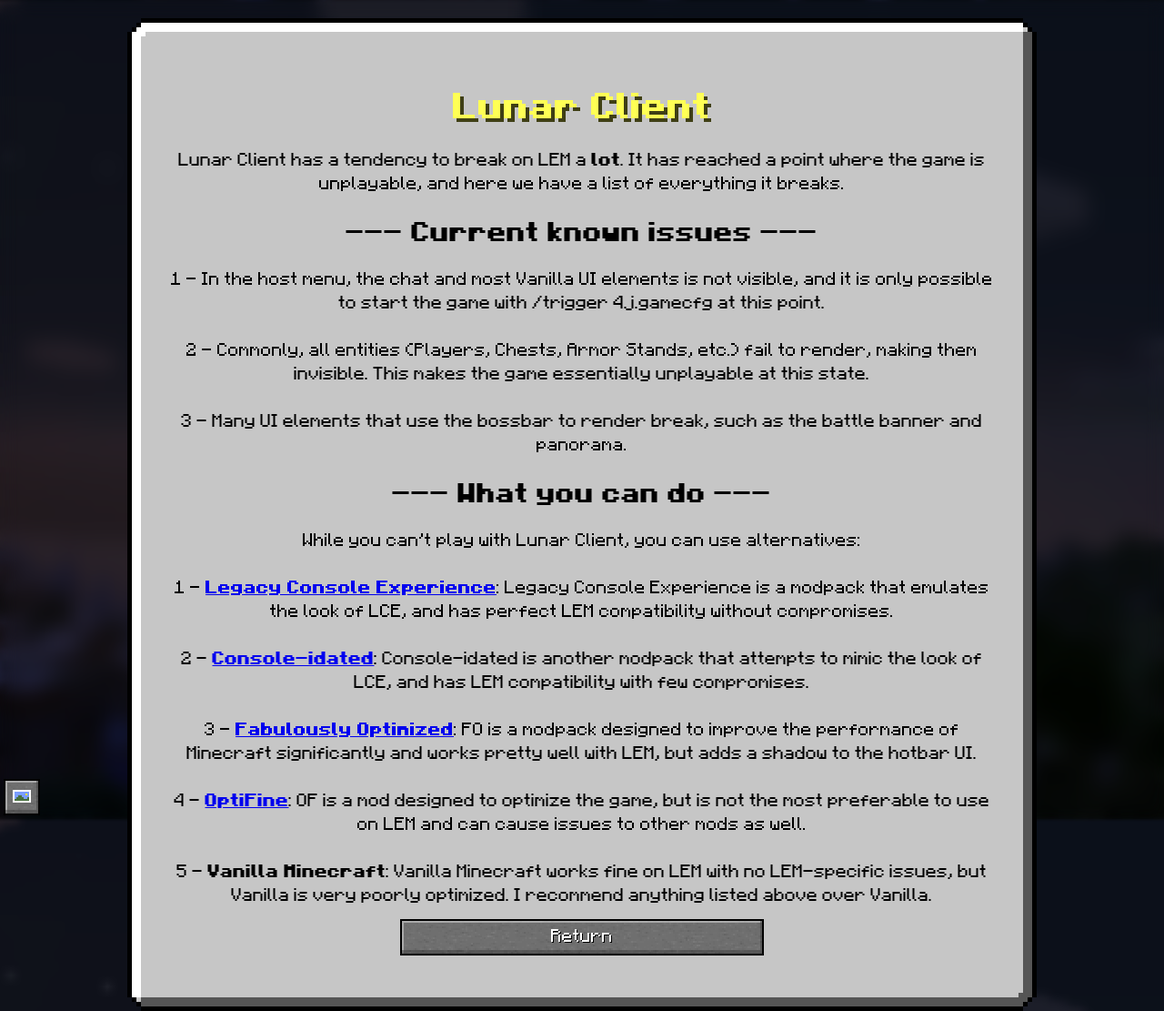
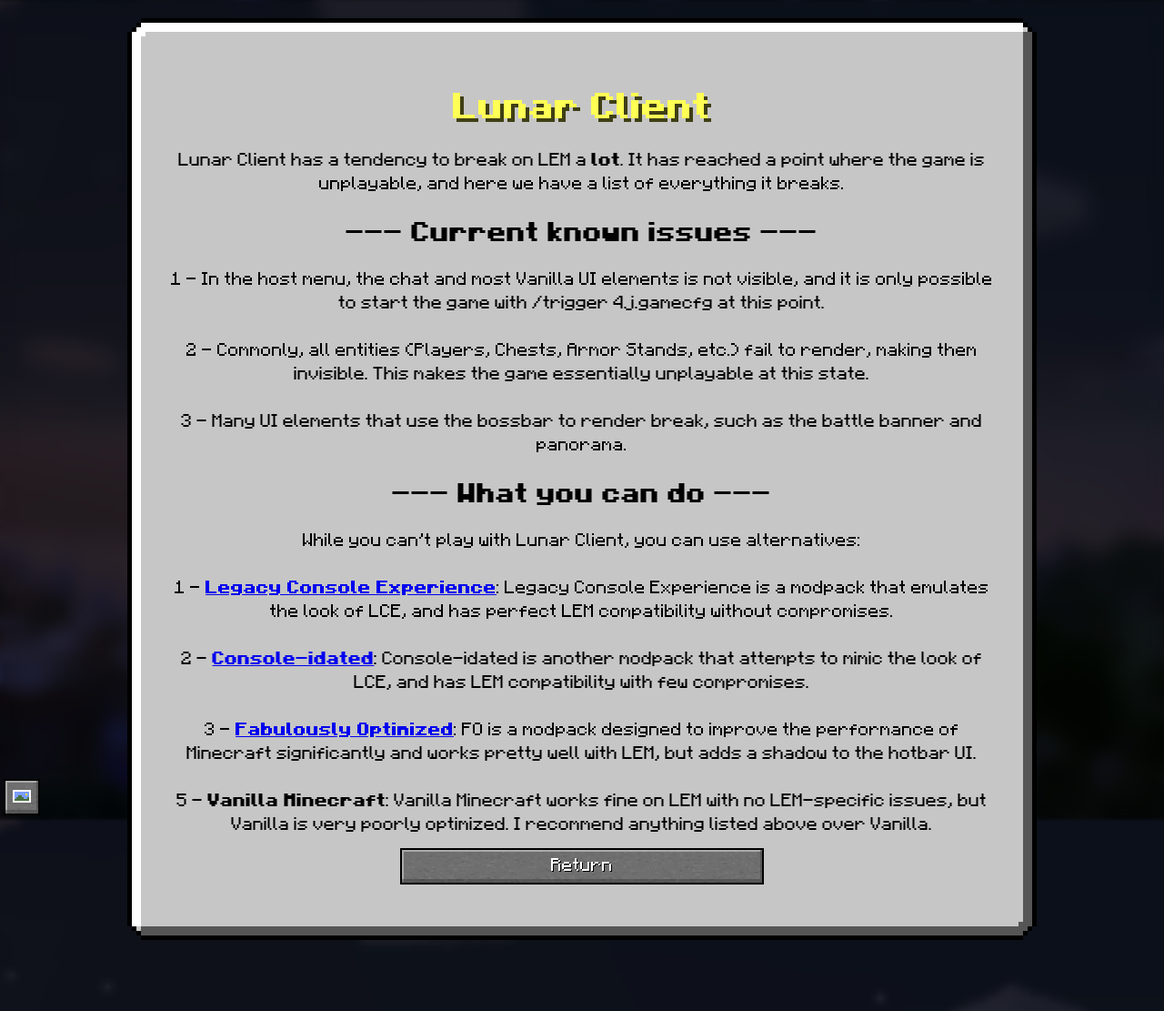
Before and after one commit to Legacy-Edition-Minigames/Website, a Jekyll site: the page built from lunar.html, in a window 1280 px wide. Shown: the whole page at 91% size. Built offline with Jekyll 4.4.1, drawn with Linux system fonts in a browser that asks for light colours; some web fonts are replaced.

Commit message:
Remove OptiFine from lunar page

```diff
--- a/lunar.html
+++ b/lunar.html
@@ -16,7 +16,6 @@
 				1 - <a href="https://modrinth.com/modpack/legacy_console_experience" target='_blank'><b>Legacy Console Experience</b></a>: Legacy Console Experience is a modpack that emulates the look of LCE, and has perfect LEM compatibility without compromises.<br></br>
 				2 - <a href="https://modrinth.com/modpack/console-idated" target='_blank'><b>Console-idated</b></a>: Console-idated is another modpack that attempts to mimic the look of LCE, and has LEM compatibility with few compromises.<br></br>
 				3 - <a href="https://fabulously-optimized.gitbook.io/modpack/readme/install-instructions" target='_blank'><b>Fabulously Optimized</b></a>: FO is a modpack designed to improve the performance of Minecraft significantly and works pretty well with LEM, but adds a shadow to the hotbar UI.<br></br>
-				4 - <a href="https://optifine.net/home" target='_blank'><b>OptiFine</b></a>: OF is a mod designed to optimize the game, but is not the most preferable to use on LEM and can cause issues to other mods as well.<br></br>
 				5 - <b>Vanilla Minecraft</b>: Vanilla Minecraft works fine on LEM with no LEM-specific issues, but Vanilla is very poorly optimized. I recommend anything listed above over Vanilla.
             <p><a href="{{ site.baseurl }}/" class="minecraft-button center">Return</a></p>
 </div>
```
